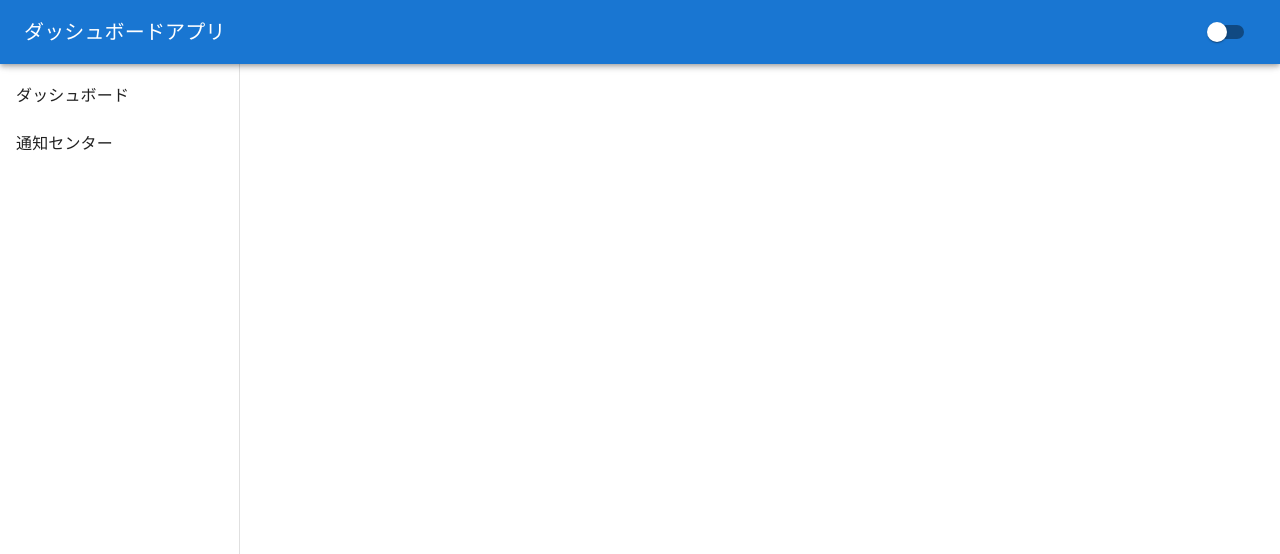
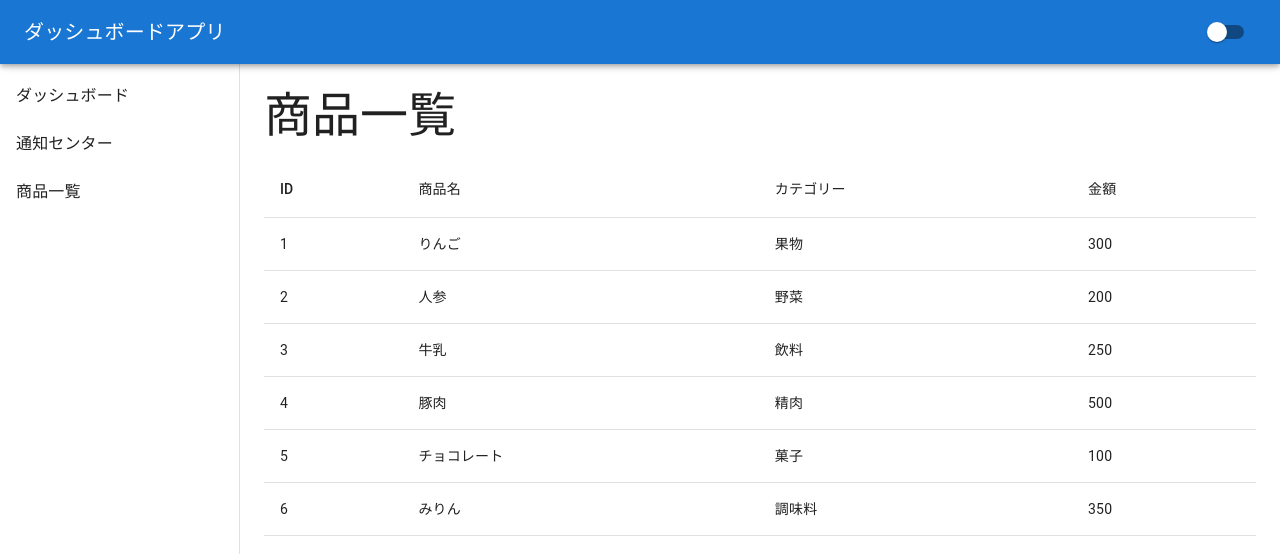
Before and after one commit to FOXHOUND-Ogasawara/dashboard-app, a React (Vite) app: page /products in a window 1280 px wide. Shown: the top 554 px of the page. Built offline with nearby package versions, Linux system fonts and the light colour scheme.

Commit message:
商品一覧ページの追加完成

```diff
--- a/package.json
+++ b/package.json
@@ -13,10 +13,10 @@
     "@emotion/react": "^11.13.3",
     "@emotion/styled": "^11.13.0",
     "@mui/icons-material": "^6.1.1",
-    "@mui/material": "^6.1.1",
+    "@mui/material": "^6.4.7",
     "react": "^18.3.1",
     "react-dom": "^18.3.1",
-    "react-router-dom": "^6.26.2",
+    "react-router-dom": "^6.30.0",
     "recharts": "^2.12.7"
   },
   "devDependencies": {
--- a/src/App.tsx
+++ b/src/App.tsx
@@ -5,6 +5,7 @@ import Header from './components/Header';
 import SideMenu from './components/SideMenu';
 import Dashboard from './pages/Dashboard';
 import Notifications from './pages/Notifications';
+import Products from './pages/Products';
 
 const drawerWidth = 240;
 
@@ -37,6 +38,7 @@ const App: React.FC = () => {
             <Routes>
               <Route path="/" element={<Dashboard />} />
               <Route path="/notifications" element={<Notifications />} />
+              <Route path="/products" element={<Products />} />
             </Routes>
           </Box>
         </Box>
--- a/src/components/SideMenu.tsx
+++ b/src/components/SideMenu.tsx
@@ -23,6 +23,9 @@ const SideMenu: React.FC<SideMenuProps> = ({ drawerWidth }) => {
         <ListItemButton component={Link} to="/notifications">
           <ListItemText primary="通知センター" />
         </ListItemButton>
+        <ListItemButton component={Link} to="/products">
+          <ListItemText primary="商品一覧" />
+        </ListItemButton>
       </List>
     </Drawer>
   );
--- /dev/null
+++ b/src/data/productData.ts
@@ -0,0 +1,15 @@
+export interface Product {
+    id: number;
+    name: string;
+    category: string;
+    price: number;
+   }
+
+export const products: Product[] = [
+    { id: 1, name: "りんご", category: "果物", price: 300 },
+    { id: 2, name: "人参", category: "野菜", price: 200 },
+    { id: 3, name: "牛乳", category: "飲料", price: 250 },
+    { id: 4, name: "豚肉", category: "精肉", price: 500 },
+    { id: 5, name: "チョコレート", category: "菓子", price: 100 },
+    { id: 6, name: "みりん", category: "調味料", price: 350 },
+   ];
--- /dev/null
+++ b/src/pages/Products.tsx
@@ -0,0 +1,40 @@
+import React from "react";
+import { products } from "../data/productData";
+import { Box, Table, TableBody, TableCell, TableContainer, TableHead, TableRow, Typography } from "@mui/material";
+
+const Products: React.FC = () =>{
+ return(
+    <>
+    <Box>
+    <Typography variant="h3" gutterBottom>
+    商品一覧
+    </Typography>
+    <TableContainer>
+    <Table>
+        <TableHead>
+            <TableRow>
+                <TableCell>ID</TableCell>
+                <TableCell>商品名</TableCell>
+                <TableCell>カテゴリー</TableCell>
+                <TableCell>金額</TableCell>
+            </TableRow>
+        </TableHead>
+        <TableBody>
+    {products.map((product) => (
+        <TableRow key={product.id}>
+            <TableCell>{product.id}</TableCell>
+            <TableCell>{product.name}</TableCell>
+            <TableCell>{product.category}</TableCell>
+            <TableCell>{product.price}</TableCell>
+        </TableRow>
+    )
+    )}
+        </TableBody>
+    </Table>
+    </TableContainer>
+    </Box>
+    </>
+ )
+}
+
+export default Products;
```
Also changed, not shown: 1 other file (tests, documents, lock files or other folders).
